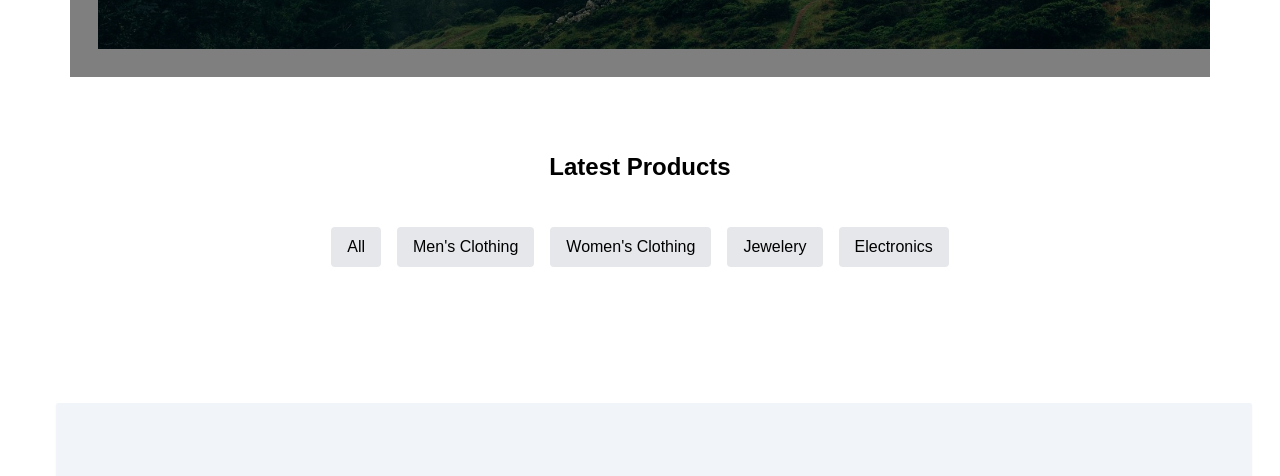
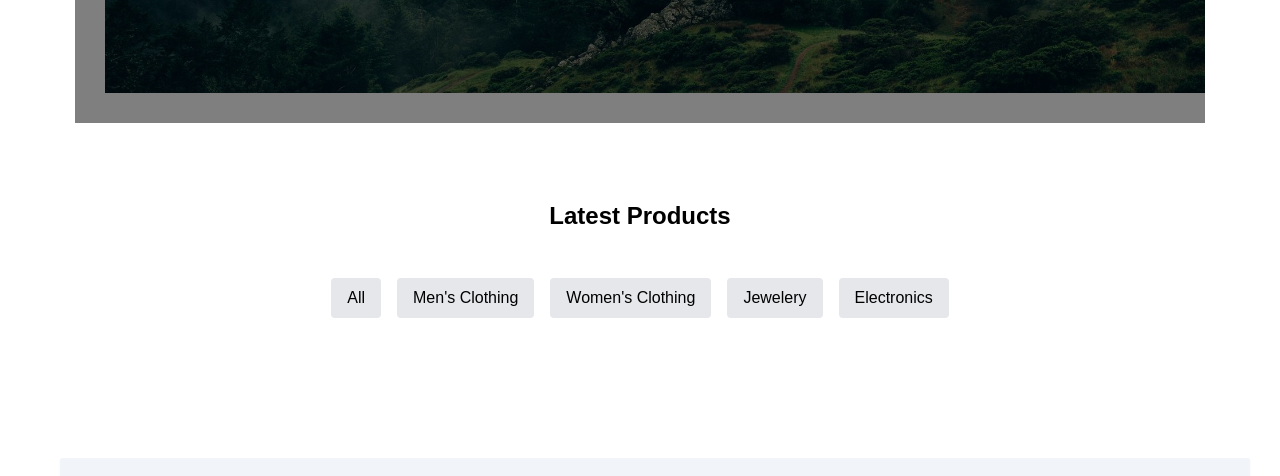
Before and after one commit to ASHFI111/ecommerce-achivers-it-html-css-javascript-project, a plain HTML site: page index.html in a window 1280 px wide. Shown: the part 671-1147 px from the top of the page. Drawn offline with nearby package versions, Linux system fonts and the light colour scheme; a script that the page names is missing.

Commit message:
padding 15

```diff
--- a/index.css
+++ b/index.css
@@ -1,6 +1,6 @@
 * {
-    padding: 14;
-    margin: 14 ;
+    padding: 15;
+    margin: 15 ;
     box-sizing: border-box;
     font-family: sans-serif !important;
 }
```
